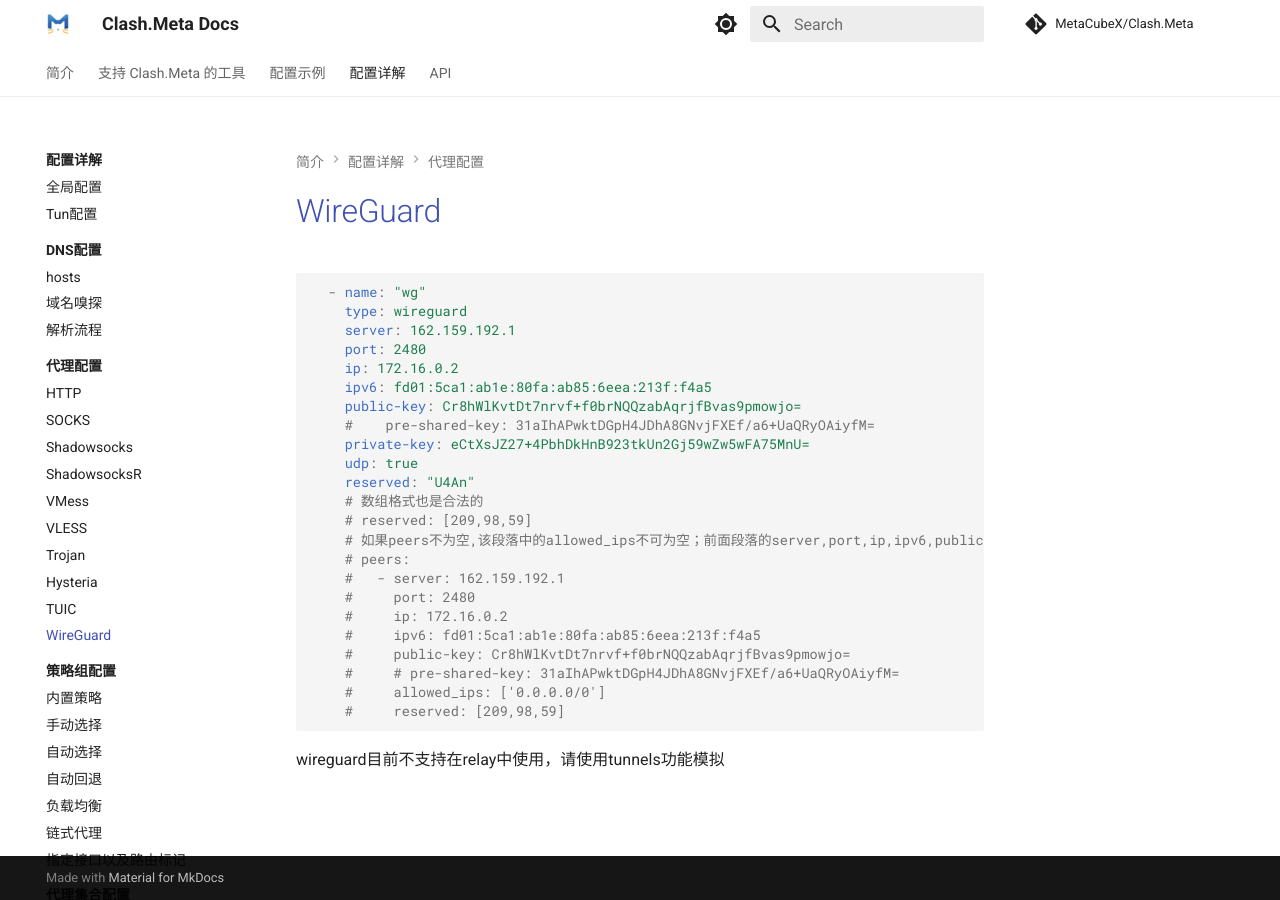
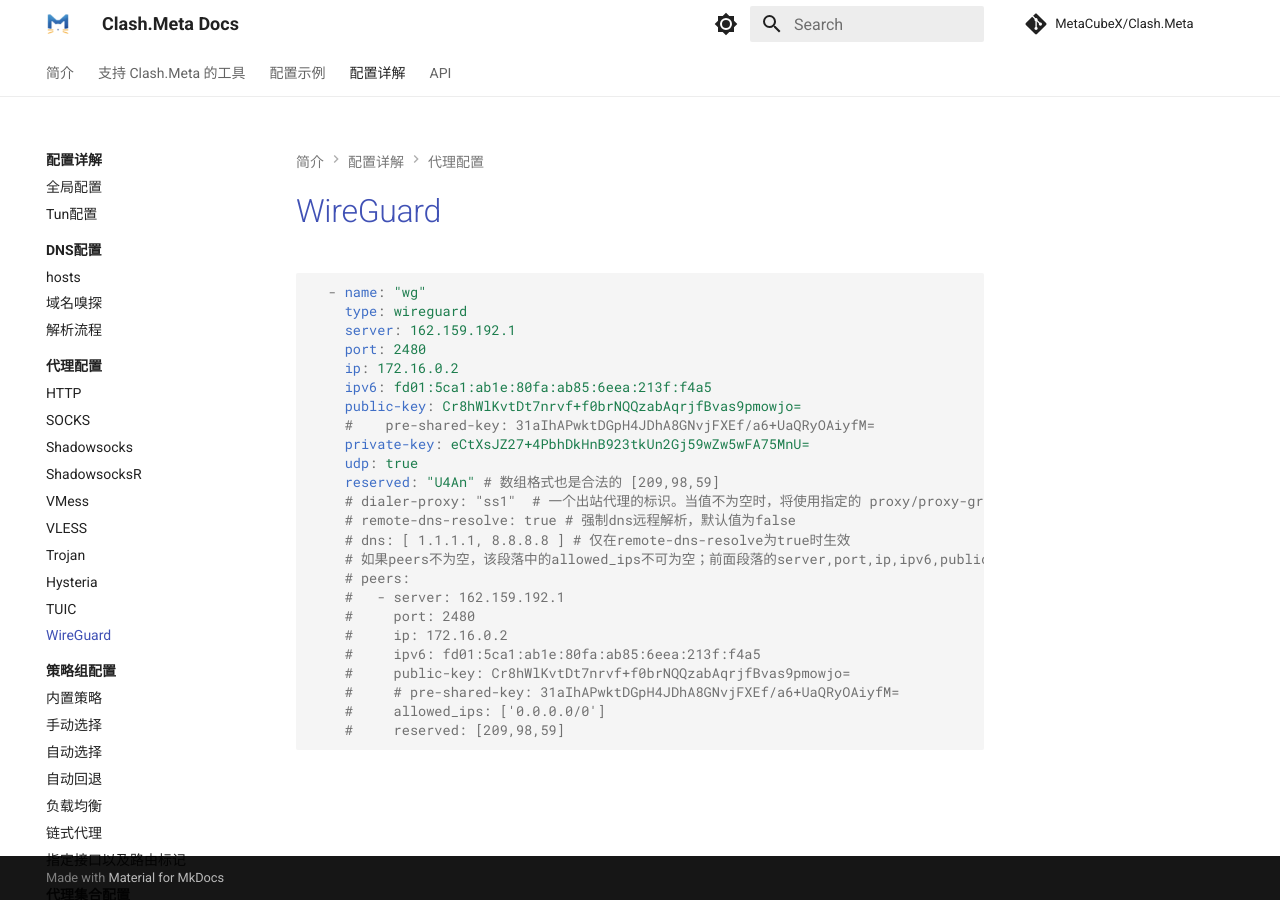
Before and after one commit to MetaCubeX/Meta-Docs, an MkDocs documentation site: the page built from docs/config/proxies/wg.md, in a window 1280 px wide. Built offline with MkDocs 1.6.1 and Material for MkDocs 9.7.7, drawn with Linux system fonts in a browser that asks for light colours; comment, search, counter and statistics services are not loaded.

Commit message:
wg update

````diff
--- a/docs/config/proxies/wg.md
+++ b/docs/config/proxies/wg.md
@@ -11,10 +11,11 @@
     #    pre-shared-key: 31aIhAPwktDGpH4JDhA8GNvjFXEf/a6+UaQRyOAiyfM=
     private-key: eCtXsJZ27+4PbhDkHnB923tkUn2Gj59wZw5wFA75MnU=
     udp: true
-    reserved: "U4An"
-    # 数组格式也是合法的
-    # reserved: [209,98,59]
-    # 如果peers不为空,该段落中的allowed_ips不可为空；前面段落的server,port,ip,ipv6,public-key,pre-shared-key均会被忽略,但private-key会被保留且只能在顶层指定
+    reserved: "U4An" # 数组格式也是合法的 [209,98,59]
+    # dialer-proxy: "ss1"  # 一个出站代理的标识。当值不为空时，将使用指定的 proxy/proxy-group 发出连接
+    # remote-dns-resolve: true # 强制dns远程解析，默认值为false
+    # dns: [ 1.1.1.1, 8.8.8.8 ] # 仅在remote-dns-resolve为true时生效
+    # 如果peers不为空，该段落中的allowed_ips不可为空；前面段落的server,port,ip,ipv6,public-key,pre-shared-key均会被忽略，但private-key会被保留且只能在顶层指定
     # peers:
     #   - server: 162.159.192.1
     #     port: 2480
@@ -25,5 +26,3 @@
     #     allowed_ips: ['0.0.0.0/0']
     #     reserved: [209,98,59]
 ```
-
-wireguard目前不支持在relay中使用，请使用tunnels功能模拟
````
Also changed, not shown: docs/config/proxies/vless.md (+2 -2 lines), docs/config/proxy-groups/relay.md (+5 -2 lines).
